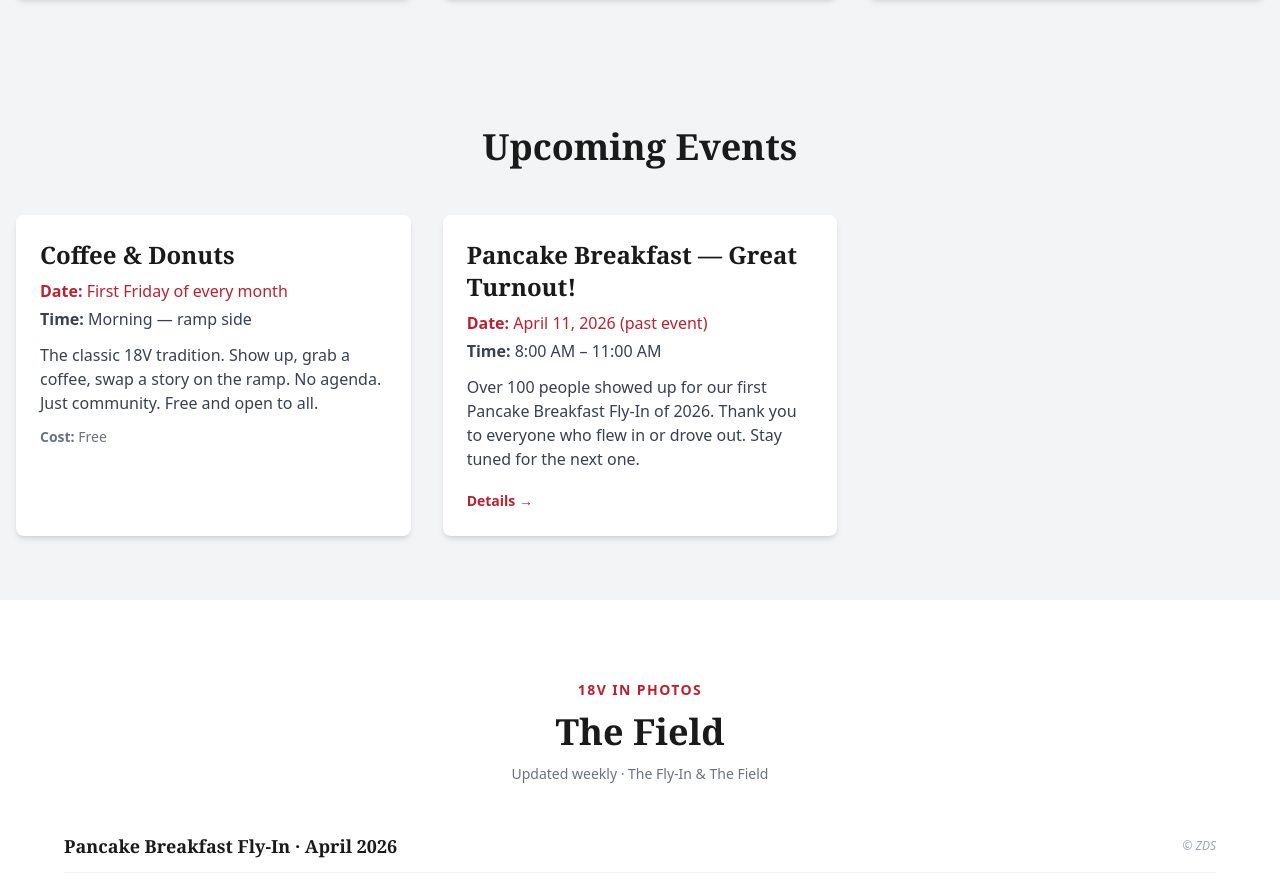
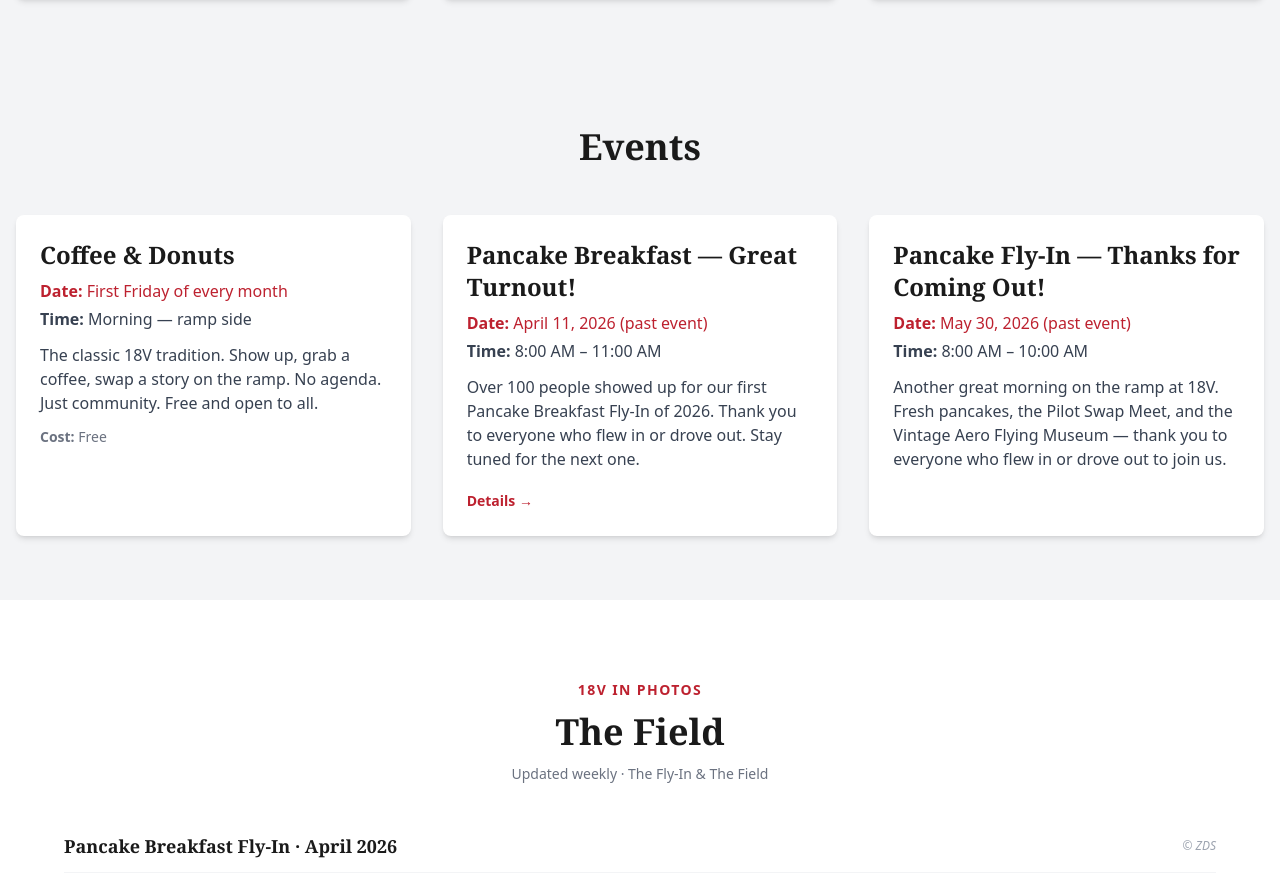
Before and after one commit to 908zeox-bot/platte-valley-airpark, a Next.js app: page / in a window 1280 px wide. Shown: the part 3129-4016 px from the top of the page. Built offline with nearby package versions, Linux system fonts and the light colour scheme.

Commit message:
Rename Upcoming Events to Events; add May 30 Fly-In recap card

```diff
--- a/data/events.json
+++ b/data/events.json
@@ -20,5 +20,16 @@
     "image": null,
     "link": "/pancake_breakfast_fly_in.html",
     "featured": false
+  },
+  {
+    "id": "pancake-flyIn-may30-2026-recap",
+    "title": "Pancake Fly-In — Thanks for Coming Out!",
+    "date": "May 30, 2026 (past event)",
+    "time": "8:00 AM – 10:00 AM",
+    "description": "Another great morning on the ramp at 18V. Fresh pancakes, the Pilot Swap Meet, and the Vintage Aero Flying Museum — thank you to everyone who flew in or drove out to join us.",
+    "cost": "",
+    "image": null,
+    "link": null,
+    "featured": false
   }
 ]
--- a/src/components/Events.tsx
+++ b/src/components/Events.tsx
@@ -23,7 +23,7 @@ const Events = ({ events }: EventsProps) => {
   return (
     <section id="events" className="bg-gray-100 py-16">
       <div className="container mx-auto px-4 text-center">
-        <h2 className="text-4xl font-serif font-bold text-dark-charcoal mb-12">Upcoming Events</h2>
+        <h2 className="text-4xl font-serif font-bold text-dark-charcoal mb-12">Events</h2>
 
         {featuredEvent && (
           <div className="bg-white rounded-lg shadow-md overflow-hidden lg:flex items-center mb-12">
```
